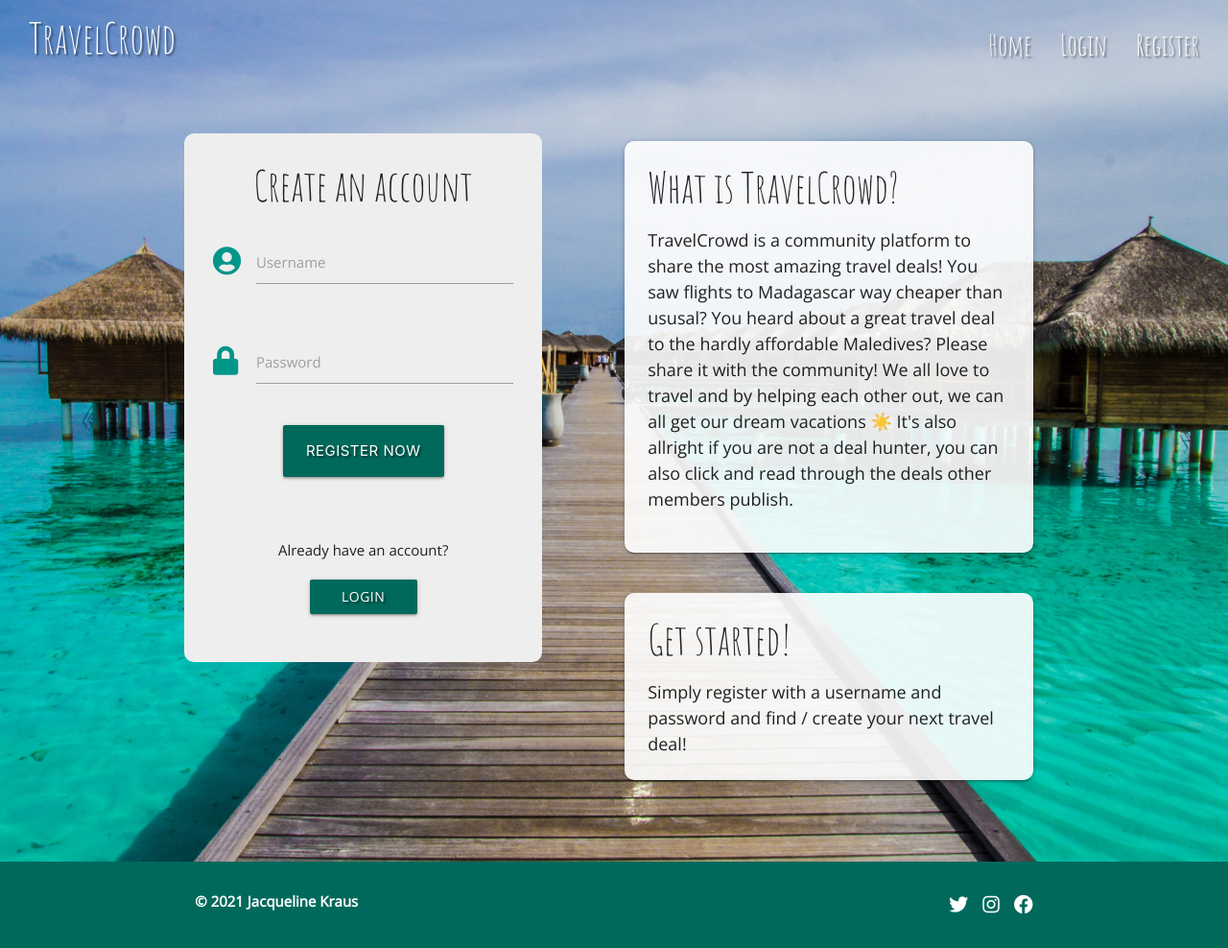
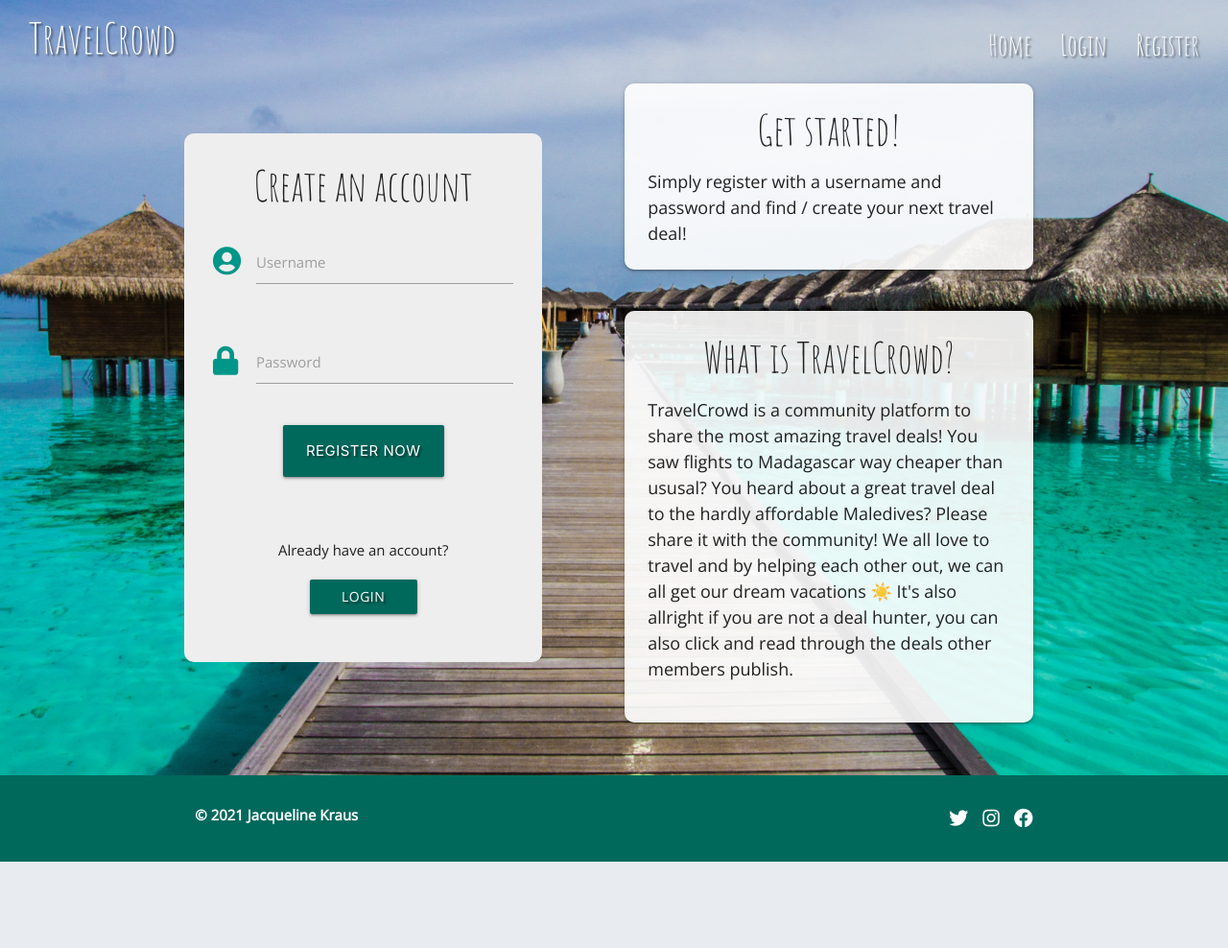
Before and after one commit to jacqueline-kraus/MS3-TravelCrowd, a Flask app: page / in a window 1280 px wide. Shown: the whole page at 96% size. After the commit the page ends 898 px from the top, so only its background shows below. Run offline with Flask 2, Linux system fonts and the light colour scheme; some libraries are stand-ins or nearby versions.

Commit message:
Update alignment of items

```diff
--- a/templates/home.html
+++ b/templates/home.html
@@ -8,7 +8,7 @@
                 {% include "partials/register_form.html" %}
             </form>
             <!-- right side two card panels with text -->
-            <div class="col s12 m6 offset-m1 main-margin">
+            <div class="col s12 m6 offset-m1">
                 {% include "partials/home_text.html" %}
             </div>
         </div>
--- a/templates/partials/home_text.html
+++ b/templates/partials/home_text.html
@@ -1,8 +1,20 @@
 <!-- texts on homepage -->
+{% if not session.user %}
+    <div class="row">
+        <div class="col s12 m12">
+            <div class="card-panel">
+                <h3 class="center-align">Get started!</h3>
+                <span>
+                    Simply register with a username and password and find / create your next travel deal!
+                </span>
+            </div>
+        </div>
+    </div>
+{% endif %}
 <div class="row">
     <div class="col s12 m12">
         <div class="card-panel">
-            <h3>What is TravelCrowd?</h3>
+            <h3 class="center-align">What is TravelCrowd?</h3>
             <p>
                 TravelCrowd is a community platform to share the most amazing travel deals!
                 You saw flights to Madagascar way cheaper than ususal? You heard about a great travel deal to the hardly affordable Maledives?
@@ -12,15 +24,3 @@
         </div>
     </div>
 </div>
-{% if not session.user %}
-    <div class="row">
-        <div class="col s12 m12">
-            <div class="card-panel">
-                <h3>Get started!</h3>
-                <span>
-                    Simply register with a username and password and find / create your next travel deal!
-                </span>
-            </div>
-        </div>
-    </div>
-{% endif %}
```
Also changed, not shown: templates/profile.html (+12 -7 lines).
